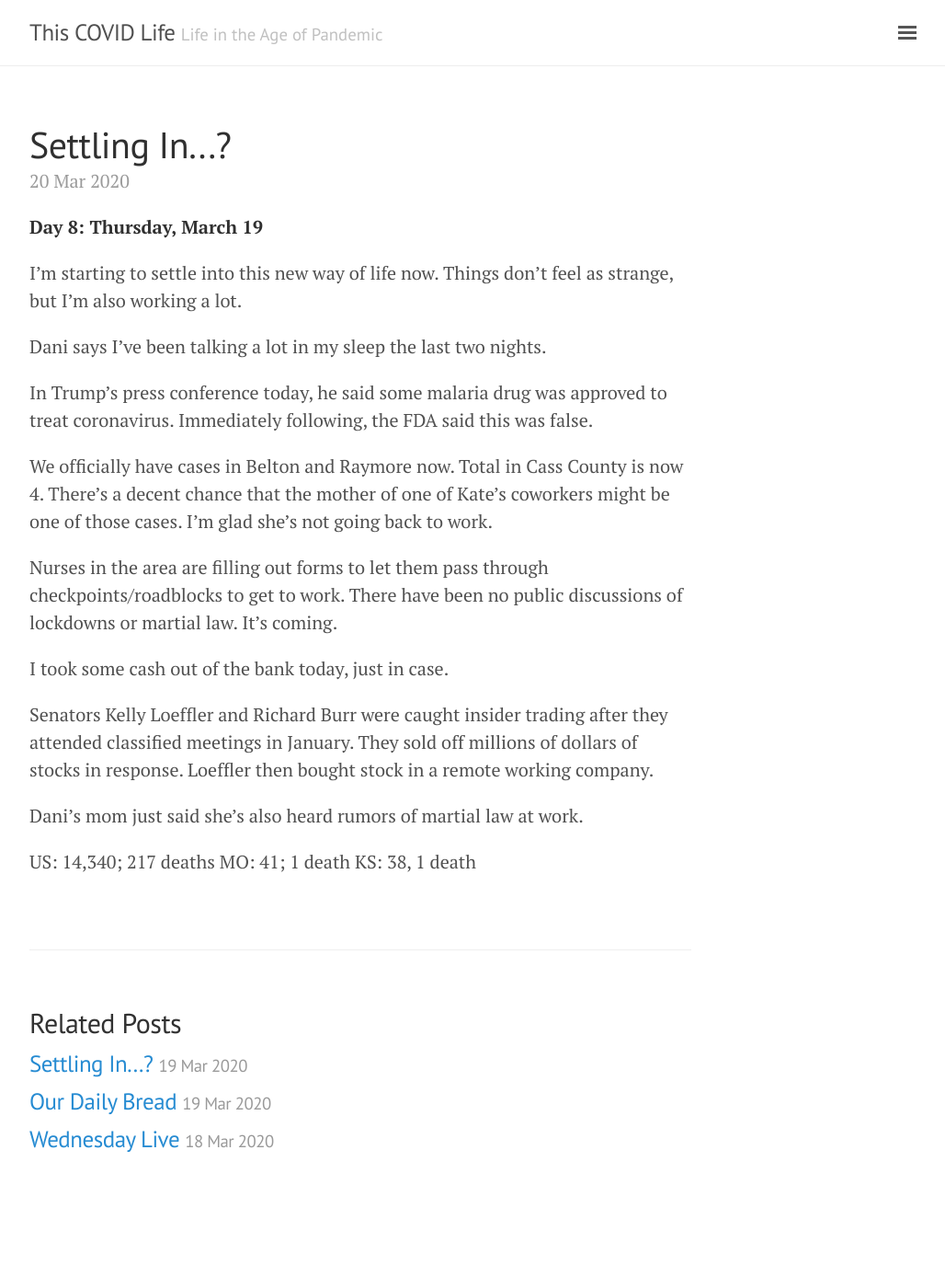
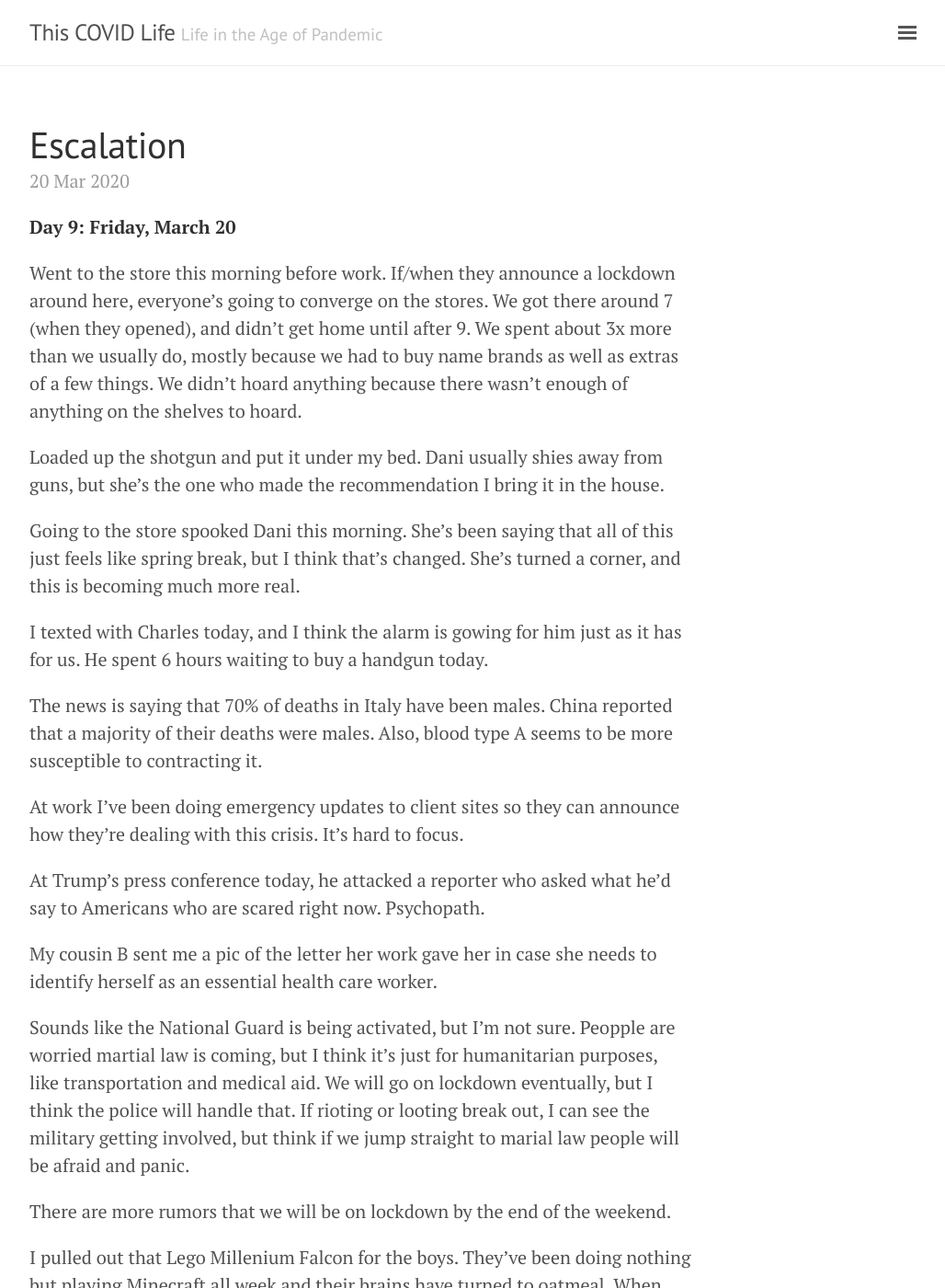
Before and after one commit to thiscovidlife/blog, a Jekyll site: the page built from _posts/2020-03-20-escalation.md, in a window 1280 px wide and 1400 px high. Shown: the whole window at 92% size, without its empty margins (248-1276 px from the left). Built offline with Jekyll 4.4.1, drawn with Linux system fonts in a browser that asks for light colours; some of the changed text lies outside the part shown.

Commit message:
March 20 post

```diff
--- a/_posts/2020-03-20-escalation.md
+++ b/_posts/2020-03-20-escalation.md
@@ -1,26 +1,49 @@
 ---
 layout: post
-title: Settling In...?
+title: Escalation
 ---
-**Day 8: Thursday, March 19**
+**Day 9: Friday, March 20**
 
-I'm starting to settle into this new way of life now.  Things don't feel as strange, but I'm also working a lot.
+Went to the store this morning before work.  If/when they announce a lockdown around here, everyone's going to converge on the stores.  We got there around 7 (when they opened), and didn't get home until after 9.  We spent about 3x more than we usually do, mostly because we had to buy name brands as well as extras of a few things. We didn't hoard anything because there wasn't enough of anything on the shelves to hoard.
 
-Dani says I've been talking a lot in my sleep the last two nights.
+Loaded up the shotgun and put it under my bed.  Dani usually shies away from guns, but she's the one who made the recommendation I bring it in the house.
 
-In Trump's press conference today, he said some malaria drug was approved to treat coronavirus. Immediately following, the FDA said this was false.
+Going to the store spooked Dani this morning.  She's been saying that all of this just feels like spring break, but I think that's changed.  She's turned a corner, and this is becoming much more real.
 
-We officially have cases in Belton and Raymore now.  Total in Cass County is now 4.  There's a decent chance that the mother of one of Kate's coworkers might be one of those cases.  I'm glad she's not going back to work.
+I texted with Charles today, and I think the alarm is gowing for him just as it has for us.  He spent 6 hours waiting to buy a handgun today.
 
-Nurses in the area are filling out forms to let them pass through checkpoints/roadblocks to get to work.  There have been no public discussions of lockdowns or martial law.  It's coming.
+The news is saying that 70% of deaths in Italy have been males.  China reported that a majority of their deaths were males. Also, blood type A seems to be more susceptible to contracting it.
 
-I took some cash out of the bank today, just in case.
+At work I've been doing emergency updates to client sites so they can announce how they're dealing with this crisis.  It's hard to focus.
 
-Senators Kelly Loeffler and Richard Burr were caught insider trading after they attended classified meetings in January.  They sold off millions of dollars of stocks in response.  Loeffler then bought stock in a remote working company.
+At Trump's press conference today, he attacked a reporter who asked what he'd say to Americans who are scared right now.  Psychopath.
 
-Dani's mom just said she's also heard rumors of martial law at work.
+My cousin B sent me a pic of the letter her work gave her in case she needs to identify herself as an essential health care worker.
 
+Sounds like the National Guard is being activated, but I'm not sure.  Peopple are worried martial law is coming, but I think it's just for humanitarian purposes, like transportation and medical aid.  We will go on lockdown eventually, but I think the police will handle that.  If rioting or looting break out, I can see the military getting involved, but think if we jump straight to marial law people will be afraid and panic.
 
-US: 14,340; 217 deaths
-MO: 41; 1 death
-KS: 38, 1 death
+There are more rumors that we will be on lockdown by the end of the weekend.
+
+I pulled out that Lego Millenium Falcon for the boys.  They've been doing nothing but playing Minecraft all week and their brains have turned to oatmeal.  When they're not playing, they're fighting, and sometimes they do both at the same time.
+
+We took the kids to Walmart to buy a few last things, including some ice cream.  Dani wanted them to see what things were like out in public.  The kids  haven't left the house all week, and I don't think they had a real appreciation for how things have changed.
+
+More and more, it looks like we won't be going back to "nomral" (whatever that means) until we get a vaccine, which could be 18 months away.  In the meantime, the economy will be at a standstill.  People aren't going to need websites if they don't have jobs or anything to sell.  I think by the time this is over, I'll be doing manual labor, and Dani will probably be working with the sick in some form.
+
+I'm concerned for our safety.  More this than getting sick.  When even good people are desperate, they are capable of bad things.
+
+Dani thinks we my be starting the End Times, and we're not "those" kind of people.  She makes some great points.  There is a massive swarm of locusts in Africa right now.  It is 35x25 _miles_.  It was caused by climate change creating more favorable breeding conditions over the last three years.  This is combined with the civil war in Yemen, where they haven't been able todo their anti-locust(?) national programs.
+
+This week there were earthquakes in Utah and Carson City, Nevada.
+
+I have to admit it's even possible that Trump is the antichrist.  (Wow, it _really_ feels psychotic saying that)  He's got the power and fanatical follwowing to fit the bill.
+
+But we're not ready to put our pets to sleep and wait on our rooftop for the rapture.  These are just some strange times with some parallels to predictions in scripture.
+
+I guess at the end of the day, I need to be ready to see Jesus. I look forward to it, not because I want to die, but because He is my reward, the goal of my faith and life.
+
+_Amen. Come Lord Jesus._
+
+US: 19,383; 256 d.<br>
+MO: 73; 3 d.<br>
+KS: 50, 1 d.
```
Also changed, not shown: _posts/2020-03-16-happy-monday.md (+3 -3 lines), _posts/2020-03-17-st-patricks-day.md (+3 -3 lines), _posts/2020-03-18-wedensday-live.md (+3 -3 lines), _posts/2020-03-19-settling-in.md (+2 -2 lines).
